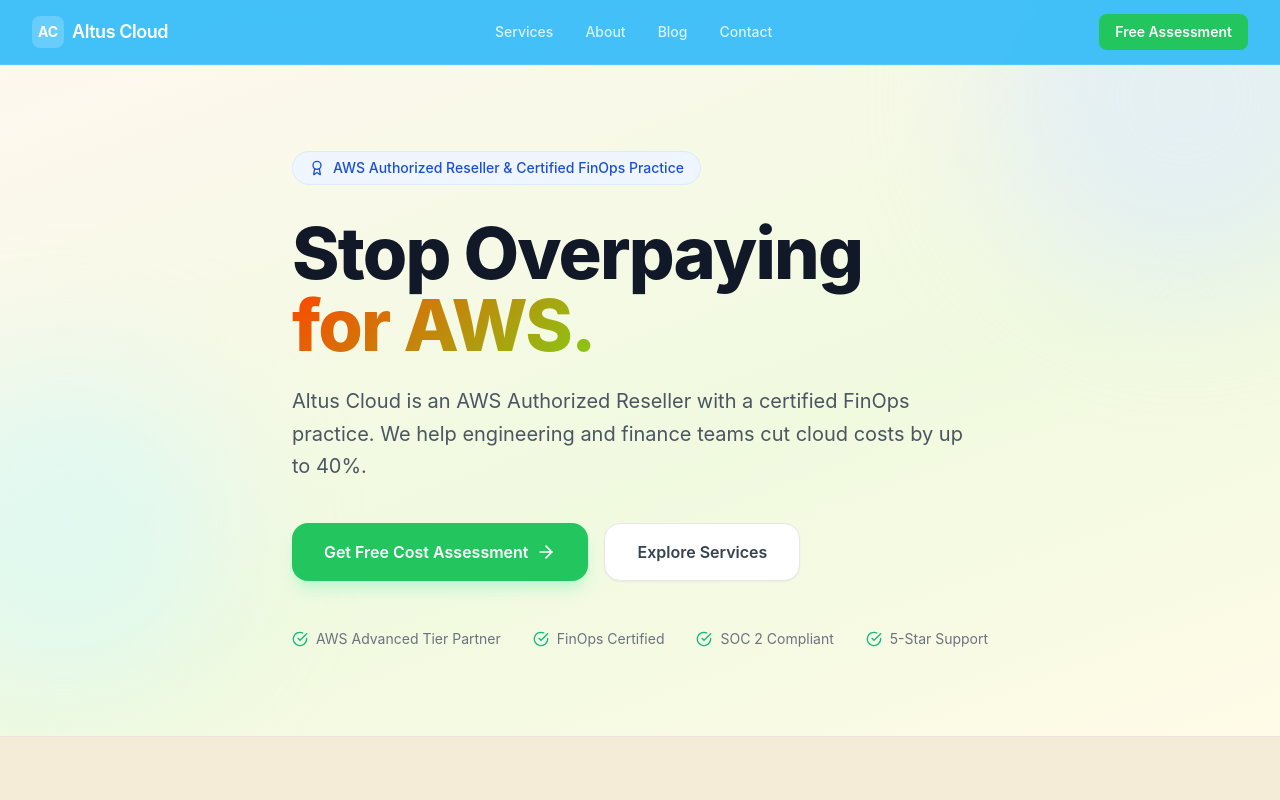
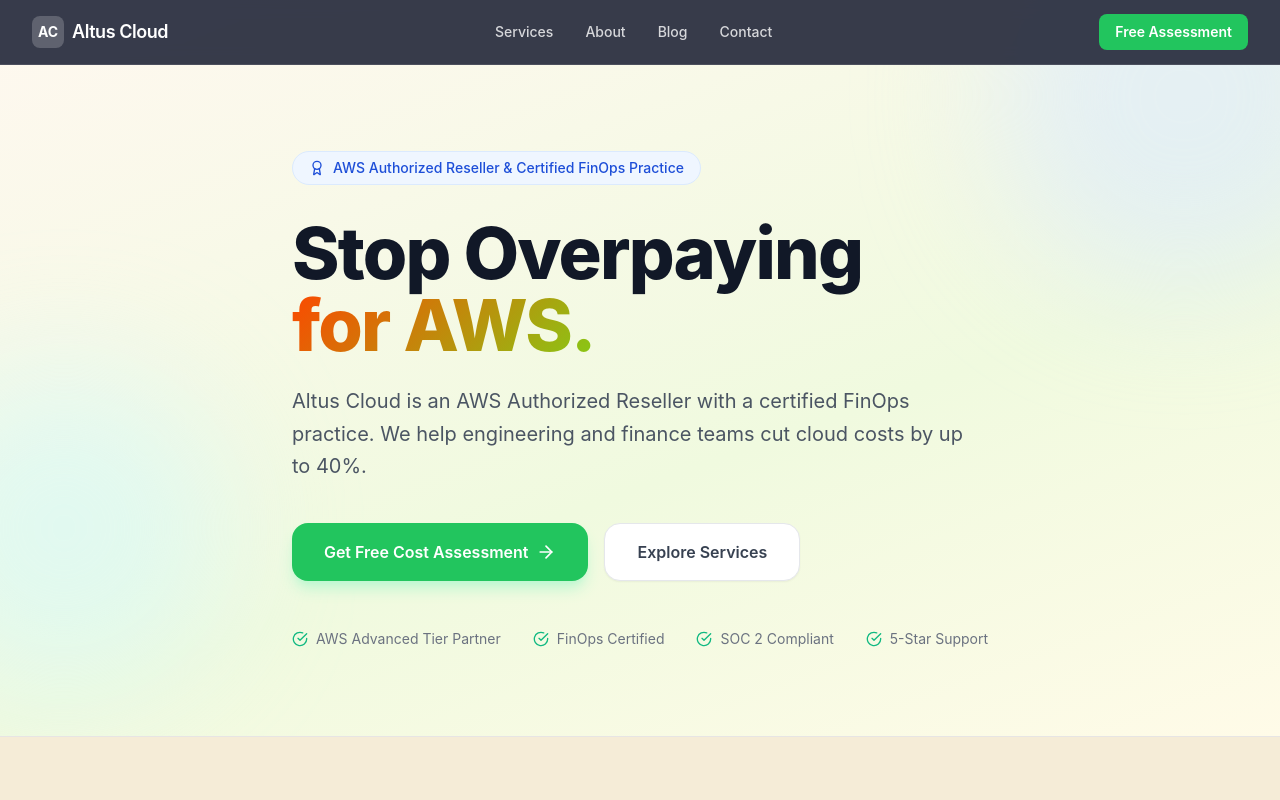
Before and after one commit to Dlyle2671/altus-cloud, a Next.js app: page / in a window 1280 px wide. Shown: the top 800 px of the page. Built offline with nearby package versions, Linux system fonts and the light colour scheme.

Commit message:
Style: charcoal dark theme with turquoise/lime accents in tailwind config

```diff
--- a/tailwind.config.js
+++ b/tailwind.config.js
@@ -8,17 +8,17 @@
   theme: {
     extend: {
       colors: {
-        'altus-orange':  '#38BDF8',   // vivid OrangeRed — electric, vibrant
-        'altus-amber':   '#0EA5E9',   // bright orange hover
-        'altus-lime':    '#84CC16',   // lime green accent
-        'altus-lime-bright': '#A3E635',
-        'altus-dark':    '#0F1A0A',
-        'altus-charcoal':'#1A1F14',
+        'altus-orange':   '#2D3142',   // charcoal grey — navbar/footer bg
+        'altus-amber':    '#253048',   // slightly lighter charcoal hover
+        'altus-lime':     '#2DD4BF',   // turquoise accent
+        'altus-lime-bright': '#A3E635', // lime green accent
+        'altus-dark':     '#1E2030',   // darkest charcoal section bg
+        'altus-charcoal': '#252A3D',   // mid charcoal
         // aliases so existing JSX still compiles
-        'altus-blue':    '#38BDF8',
-        'altus-sky':     '#0EA5E9',
-        'altus-navy':    '#0F1A0A',
-        'altus-mint':    '#84CC16',
+        'altus-blue':     '#2DD4BF',
+        'altus-sky':      '#14B8A6',
+        'altus-navy':     '#1E2030',
+        'altus-mint':     '#A3E635',
       },
       fontFamily: {
         sans: ['Inter', 'sans-serif'],
```
